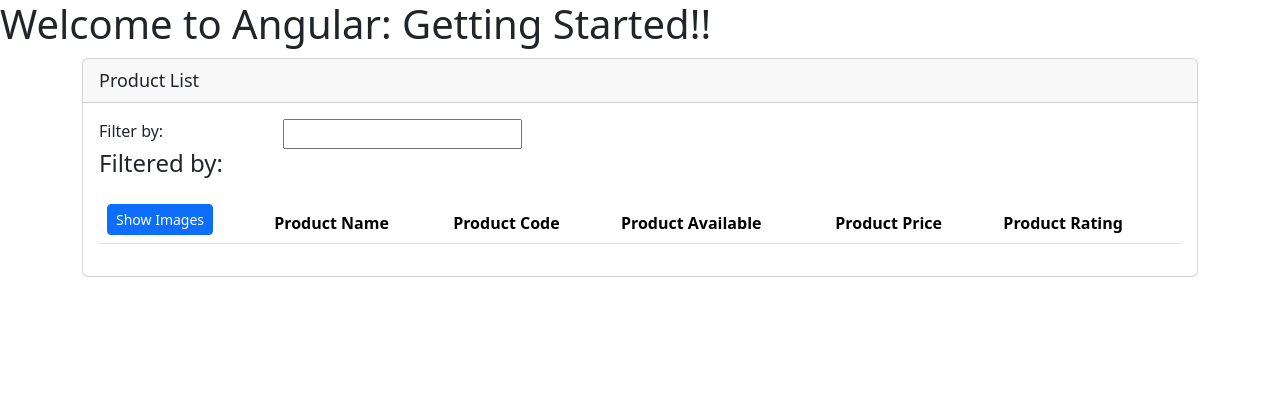
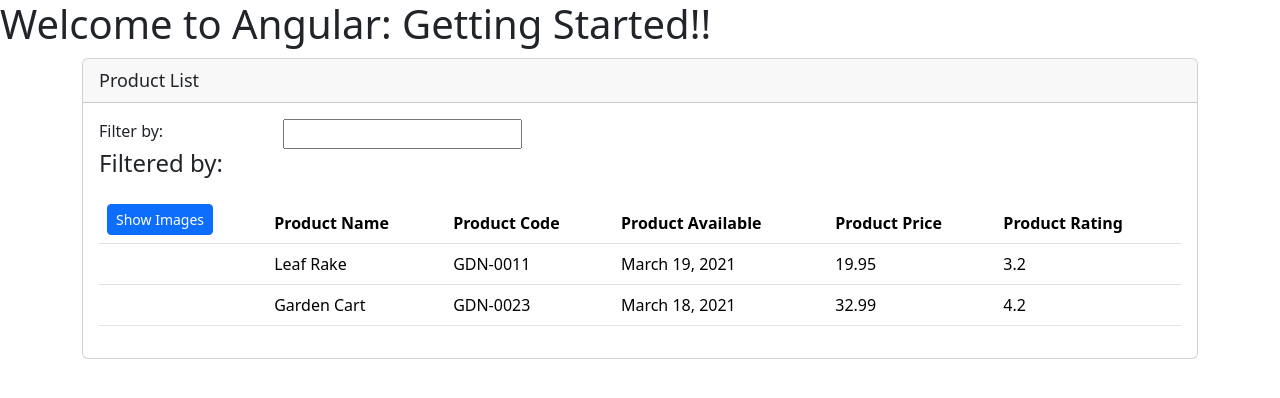
Before and after one commit to Kashyap2424/Angular-Deborah-Kurata-Pluralsight-Course, an Angular app: page / in a window 1280 px wide. Shown: the top 398 px of the page. Built offline with nearby package versions, Linux system fonts and the light colour scheme.

Commit message:
Learn how to *ngFor works in Angular

```diff
--- a/src/app/Products/Products-List.component.html
+++ b/src/app/Products/Products-List.component.html
@@ -32,7 +32,16 @@
             </tr>
           </thead>
 
-          <tbody></tbody>
+          <tbody>
+            <tr *ngFor="let product of products">
+              <td></td>
+              <td>{{ product.productName }}</td>
+              <td>{{ product.productCode }}</td>
+              <td>{{ product.releaseDate }}</td>
+              <td>{{ product.price }}</td>
+              <td>{{ product.starRating }}</td>
+            </tr>
+          </tbody>
         </table>
       </div>
     </div>
```
